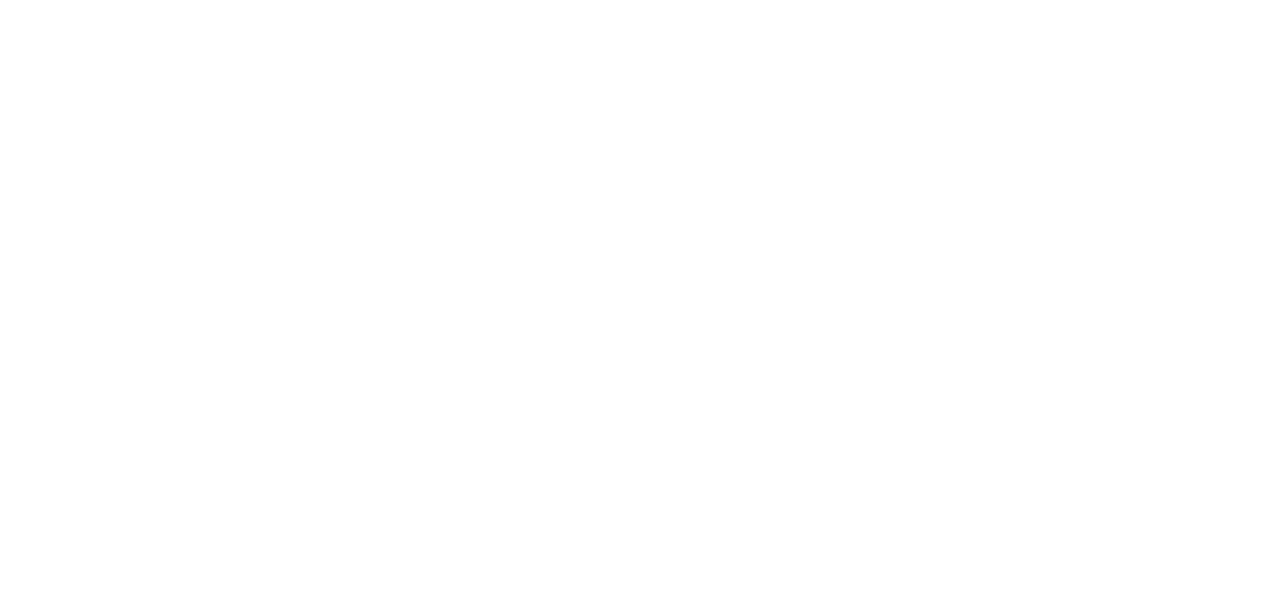
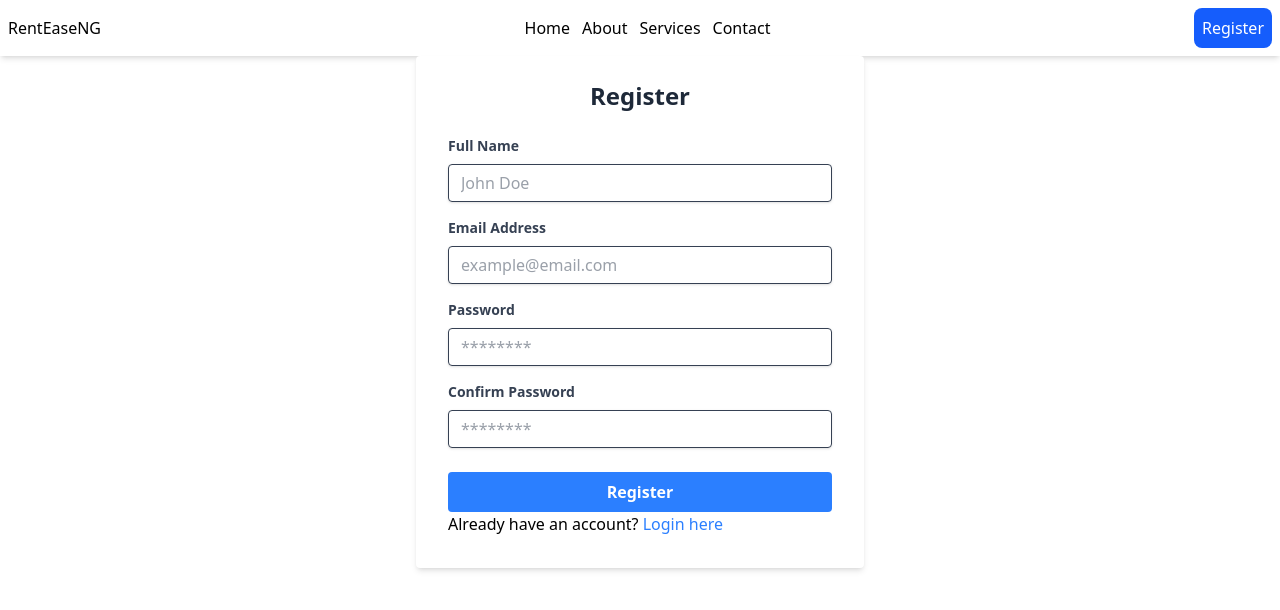
Before and after one commit to RentEaseNG/rentease-frontend, a React (Vite) app: page /register in a window 1280 px wide. Before the commit this address had no page. Shown: the top 610 px of the page. Built offline with nearby package versions, Linux system fonts and the light colour scheme.

Commit message:
created login and register page

```diff
--- a/src/App.jsx
+++ b/src/App.jsx
@@ -1,13 +1,19 @@
 import React from 'react'
 import { BrowserRouter as Router, Routes, Route } from 'react-router-dom';
 import Home from './pages/Home'
+import Register from './pages/Register';
+import Login from './pages/Login';
+import Navbar from './components/Navbar';
 
 function App() {
 
   return (
     <Router>
+      <Navbar />
       <Routes>
         <Route path="/" element={<Home />} />
+        <Route path="/register" element={<Register />} />
+        <Route path="/login" element={<Login />} />
       </Routes>
     </Router>
   )
--- /dev/null
+++ b/src/components/LoginForm.jsx
@@ -0,0 +1,112 @@
+import React, {useState} from 'react'
+import { useNavigate, Link } from 'react-router-dom';
+
+const LoginForm = () => {
+    const navigate = useNavigate();
+
+    const [formData, setFormData] = useState({
+        email: '',
+        password: ''
+      });
+
+      const [error, setError] = useState('');
+      const [success, setSuccess] = useState('');
+
+      const handleChange = (e) => {
+        const { id, value } = e.target;
+        setFormData(prev => ({ ...prev, [id]: value }));
+      };
+
+      const handleSubmit = async (e) => {
+        e.preventDefault();
+
+        try {
+          const response = await fetch('http://localhost:5000/api/auth/login', {
+            method: 'POST',
+            headers: {
+              'Content-Type': 'application/json'
+            },
+            body: JSON.stringify({
+              email: formData.email,
+              password: formData.password
+            })
+          });
+
+          const data = await response.json();
+
+          if (!response.ok) {
+            throw new Error(data.message || 'Login failed');
+          }
+
+          setSuccess('✅ Login successful!');
+          setError('');
+          console.log('Server response:', data);
+
+          // optionally clear form
+          setFormData({
+            email: '',
+            password: ''
+          });
+
+        } catch (err) {
+          setError(err.message);
+          setSuccess('');
+        }
+      };
+  return (
+    <form
+      onSubmit={handleSubmit}
+      className="bg-white shadow-md rounded px-8 pt-6 pb-8 mb-4 max-w-md mx-auto"
+    >
+      <h2 className="text-2xl font-bold mb-6 text-center text-gray-800">Login</h2>
+
+      {error && <p className="text-red-500 text-sm mb-4">{error}</p>}
+      {success && <p className="text-green-500 text-sm mb-4">{success}</p>}
+
+      <div className="mb-4">
+        <label htmlFor="email" className="block text-gray-700 text-sm font-bold mb-2">
+          Email Address
+        </label>
+        <input
+          id="email"
+          type="email"
+          name="email"
+          value={formData.email}
+          onChange={handleChange}
+          placeholder="example@email.com"
+          required
+          className="shadow appearance-none border rounded w-full py-2 px-3 text-gray-700 leading-tight focus:outline-none focus:shadow-outline"
+        />
+      </div>
+
+      <div className="mb-4">
+        <label htmlFor="password" className="block text-gray-700 text-sm font-bold mb-2">
+          Password
+        </label>
+        <input
+          id="password"
+          type="password"
+          name="password"
+          value={formData.password}
+          onChange={handleChange}
+          placeholder="********"
+          required
+          className="shadow appearance-none border rounded w-full py-2 px-3 text-gray-700 leading-tight focus:outline-none focus:shadow-outline"
+        />
+      </div>
+
+      <div className="flex items-center justify-between">
+        <button
+          type="submit"
+          className="bg-blue-500 hover:bg-blue-700 text-white font-bold py-2 px-4 rounded
+                     focus:outline-none focus:shadow-outline w-full"
+        >
+          Login
+        </button>
+      </div>
+      <p>Don't have an account? <Link to="/register" className="text-blue-500">Register here</Link></p>
+    </form>
+  )
+}
+
+export default LoginForm
--- /dev/null
+++ b/src/components/RegisterForm.jsx
@@ -0,0 +1,151 @@
+import React, { useState } from 'react';
+import { useNavigate, Link } from 'react-router-dom';
+
+const RegisterForm = () => {
+  const [formData, setFormData] = useState({
+    fullName: '',
+    email: '',
+    password: '',
+    confirmPassword: ''
+  });
+
+  const [error, setError] = useState('');
+  const [success, setSuccess] = useState('');
+
+  const handleChange = (e) => {
+    const { id, value } = e.target;
+    setFormData(prev => ({ ...prev, [id]: value }));
+  };
+
+  const handleSubmit = async (e) => {
+    e.preventDefault();
+
+    // basic validation
+    if (formData.password !== formData.confirmPassword) {
+      setError('Passwords do not match!');
+      setSuccess('');
+      return;
+    }
+
+    try {
+      const response = await fetch('http://localhost:5000/api/auth/register', {
+        method: 'POST',
+        headers: {
+          'Content-Type': 'application/json'
+        },
+        body: JSON.stringify({
+          name: formData.fullName,
+          email: formData.email,
+          password: formData.password
+        })
+      });
+
+      const data = await response.json();
+
+      if (!response.ok) {
+        throw new Error(data.message || 'Registration failed');
+      }
+
+      setSuccess('✅ Registration successful!');
+      setError('');
+      console.log('Server response:', data);
+
+      // optionally clear form
+      setFormData({
+        fullName: '',
+        email: '',
+        password: '',
+        confirmPassword: ''
+      });
+
+    } catch (err) {
+      setError(err.message);
+      setSuccess('');
+    }
+  };
+
+  return (
+    <form
+      onSubmit={handleSubmit}
+      className="bg-white shadow-md rounded px-8 pt-6 pb-8 mb-4 max-w-md mx-auto"
+    >
+      <h2 className="text-2xl font-bold mb-6 text-center text-gray-800">Register</h2>
+
+      {error && <p className="text-red-500 text-sm mb-4">{error}</p>}
+      {success && <p className="text-green-500 text-sm mb-4">{success}</p>}
+
+      <div className="mb-4">
+        <label htmlFor="fullName" className="block text-gray-700 text-sm font-bold mb-2">
+          Full Name
+        </label>
+        <input
+          id="fullName"
+          type="text"
+          value={formData.fullName}
+          onChange={handleChange}
+          placeholder="John Doe"
+          required
+          className="shadow appearance-none border rounded w-full py-2 px-3 text-gray-700 leading-tight focus:outline-none focus:shadow-outline"
+        />
+      </div>
+
+      <div className="mb-4">
+        <label htmlFor="email" className="block text-gray-700 text-sm font-bold mb-2">
+          Email Address
+        </label>
+        <input
+          id="email"
+          type="email"
+          value={formData.email}
+          onChange={handleChange}
+          placeholder="example@email.com"
+          required
+          className="shadow appearance-none border rounded w-full py-2 px-3 text-gray-700 leading-tight focus:outline-none focus:shadow-outline"
+        />
+      </div>
+
+      <div className="mb-4">
+        <label htmlFor="password" className="block text-gray-700 text-sm font-bold mb-2">
+          Password
+        </label>
+        <input
+          id="password"
+          type="password"
+          value={formData.password}
+          onChange={handleChange}
+          placeholder="********"
+          required
+          className="shadow appearance-none border rounded w-full py-2 px-3 text-gray-700 leading-tight focus:outline-none focus:shadow-outline"
+        />
+      </div>
+
+      <div className="mb-6">
+        <label htmlFor="confirmPassword" className="block text-gray-700 text-sm font-bold mb-2">
+          Confirm Password
+        </label>
+        <input
+          id="confirmPassword"
+          type="password"
+          value={formData.confirmPassword}
+          onChange={handleChange}
+          placeholder="********"
+          required
+          className="shadow appearance-none border rounded w-full py-2 px-3 text-gray-700 leading-tight focus:outline-none focus:shadow-outline"
+        />
+      </div>
+
+      <div className="flex items-center justify-between">
+        <button
+          type="submit"
+          className="bg-blue-500 hover:bg-blue-700 text-white font-bold py-2 px-4 rounded
+                     focus:outline-none focus:shadow-outline w-full"
+        >
+          Register
+        </button>
+      </div>
+        <p>Already have an account? <Link to="/login" className="text-blue-500">Login here</Link></p>
+    </form>
+  );
+};
+
+export default RegisterForm;
--- a/src/pages/Home.jsx
+++ b/src/pages/Home.jsx
@@ -1,11 +1,9 @@
 import React from 'react'
-import Navbar from '../components/Navbar'
 import LandingHero from '../components/LandingHero'
 
 const Home = () => {
   return (
     <>
-        <Navbar />
         <LandingHero />
     </>
   )
--- /dev/null
+++ b/src/pages/Login.jsx
@@ -0,0 +1,12 @@
+import React from 'react'
+import LoginForm from '../components/LoginForm'
+
+const Login = () => {
+  return (
+    <div>
+        <LoginForm />
+    </div>
+  )
+}
+
+export default Login
--- /dev/null
+++ b/src/pages/Register.jsx
@@ -0,0 +1,12 @@
+import React from 'react'
+import RegisterForm from '../components/RegisterForm'
+
+const Register = () => {
+  return (
+    <div>
+        <RegisterForm />
+    </div>
+  )
+}
+
+export default Register
```
